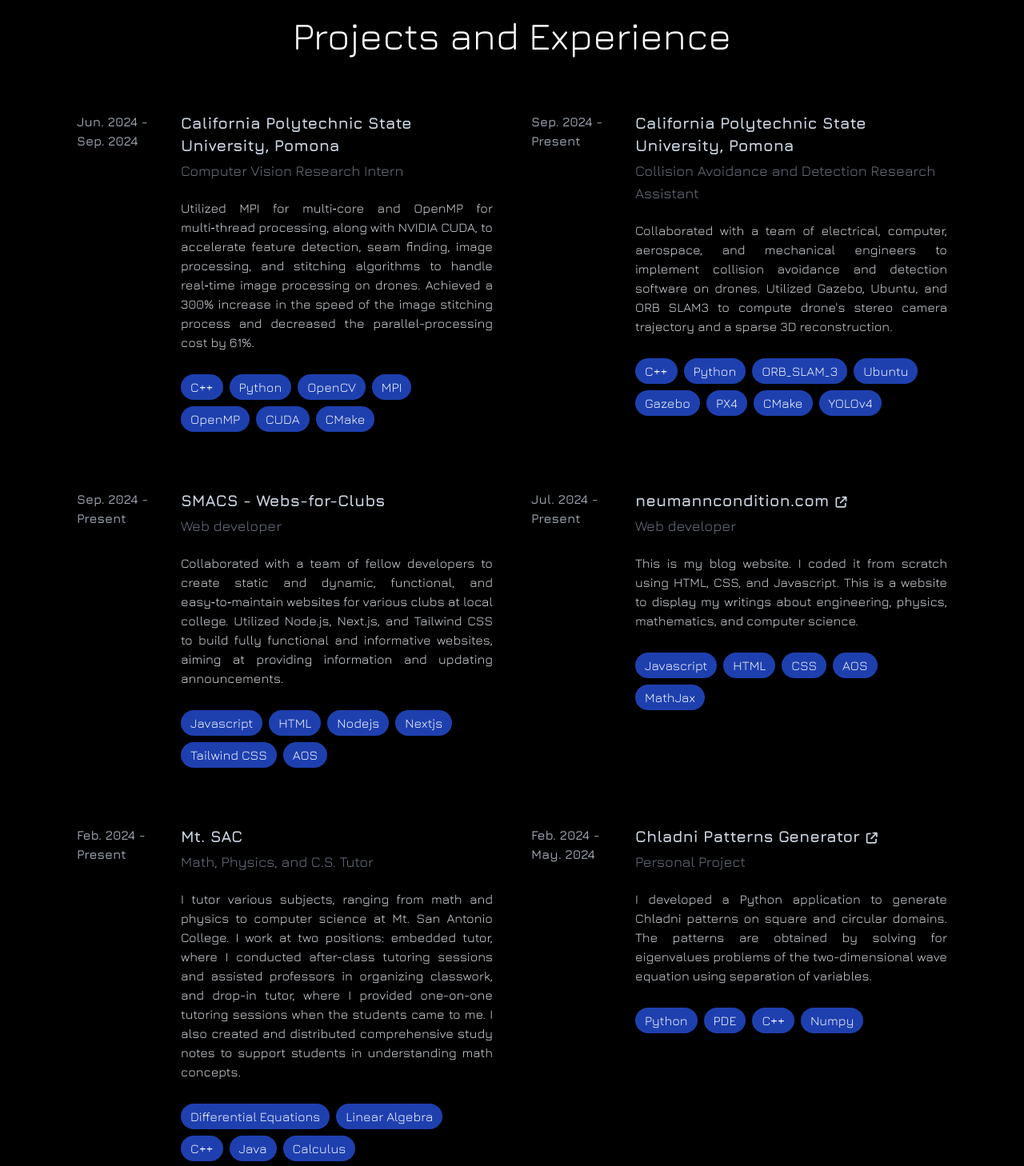
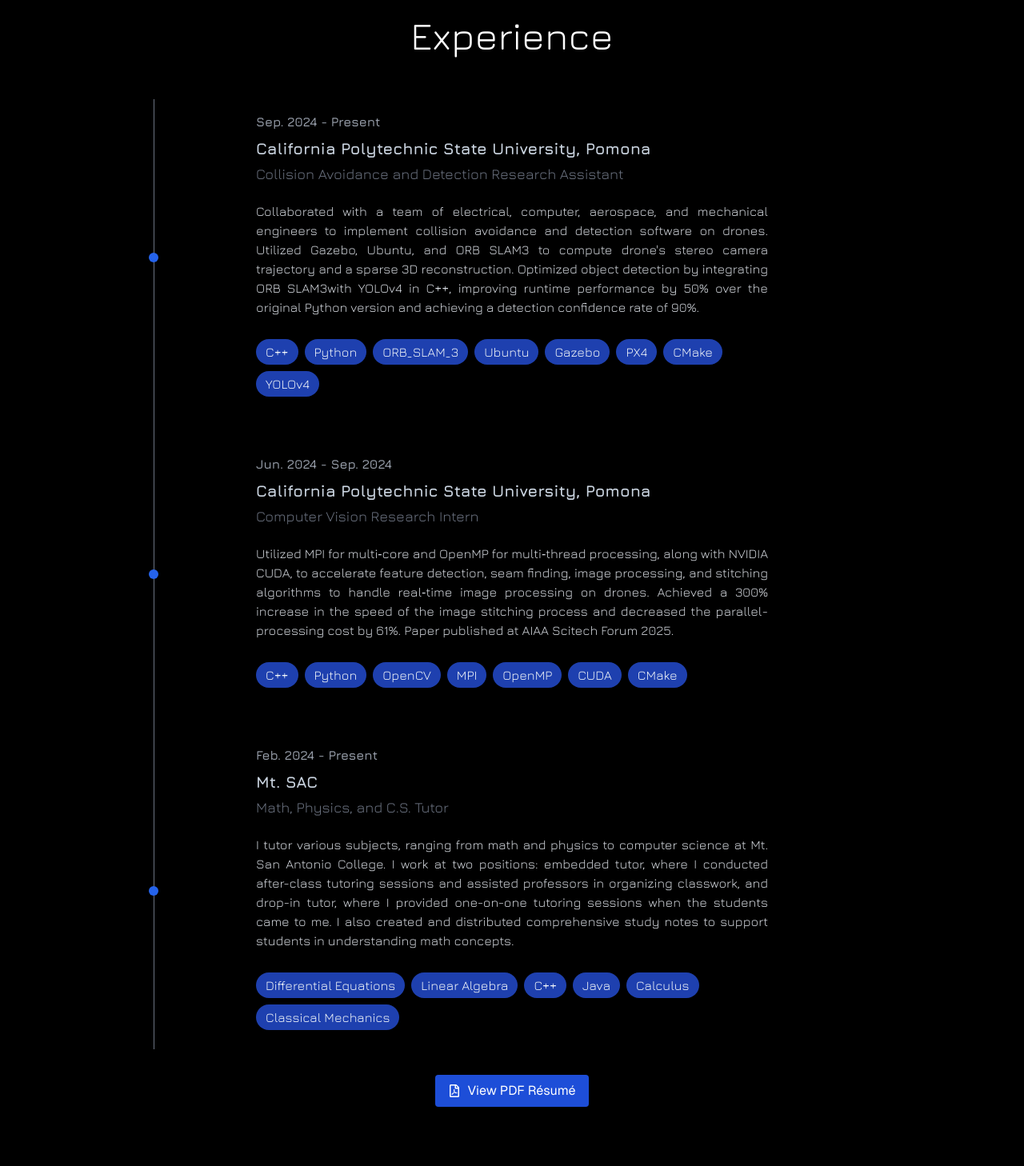
Before and after one commit to hilbertcube/Portfolio, a Next.js app in the folder portfolio/: page / in a window 1280 px wide. Shown: the part 880-2338 px from the top of the page at 80% size. Built offline with nearby package versions, Linux system fonts and the light colour scheme.

Commit message:
layout change

```diff
--- /dev/null
+++ b/portfolio/src/app/components/ExperienceCard.js
@@ -0,0 +1,41 @@
+import Image from 'next/image';
+
+export default function ExperienceCard({ experiences}) {
+  return (
+    <div className="relative w-full max-w-4xl mx-auto mt-10">
+
+      {/* Timeline vertical line */}
+      <div className="absolute left-0 w-[1px] h-full bg-gray-500"></div>
+
+      {/* Experience Cards with Timeline */}
+      <div className="relative space-y-8 w-full flex flex-col items-center">
+        {experiences.map((job, index) => (
+          <div key={index} className="relative flex items-center w-full">
+
+            {/* Timeline Circle */}
+            <div className="absolute left-0 transform -translate-x-1/2 flex flex-col items-center">
+              <div className="w-3 h-3 bg-blue-600 rounded-full border-0"></div>
+            </div>
+
+            {/* Experience Card */}
+            <div data-aos="fade-up" className="group hover:bg-zinc-900 transition-all duration-200 cursor-pointer font-Jura bg-inherit shadow-md rounded-lg p-4 w-[90%] sm:w-3/4 mx-auto text-[15px] md:text-base">
+              <span className="text-gray-400 text-base font-semibold">{job.time_frame}</span>
+              <h3 className="text-xl font-bold text-slate-300 mt-2">{job.organization}</h3>
+              <h4 className="mt-1 text-lg text-gray-500 group-hover:text-green-500">{job.job_title}</h4>
+              <p className="mt-2 text-gray-300 pt-3 pb-5 text-justify">{job.description}</p>
+
+              {/* Languages and Tools */}
+              <div className="mt-2 flex flex-wrap">
+                {job.languages_and_tools.map((tool, i) => (
+                  <div key={i} className="bg-blue-800 text-slate-100 rounded-full px-3 py-1 mr-2 mb-2">
+                    {tool}
+                  </div>
+                ))}
+              </div>
+            </div>
+          </div>
+        ))}
+      </div>
+    </div>
+  );
+}
--- a/portfolio/src/components/NavFooter.js
+++ b/portfolio/src/app/components/NavFooter.js
@@ -43,7 +43,7 @@
       {/* https://drive.google.com/drive/folders/1yW-UBJ5ur0TDWlJ5QnCJdM8DC0jsSjTw?usp=sharing */}
       <a
         className="nav-link"
-        href="./Resume.pdf"
+        href="/#experience"
         rel="noopener noreferrer"
       >
         <FiFileText />
--- a/portfolio/src/components/ExperienceCard.js
+++ b/portfolio/src/app/components/ProjectCard.js
@@ -1,8 +1,8 @@
 import Image from 'next/image';
 
-export default function EventCard({ info }) {
+export default function ProjectCard({info}) {
   return (
-    <a className="group hover:bg-zinc-900 transition-all duration-200 cursor-pointer font-Jura flex flex-col md:flex-row bg-inherit shadow-md rounded-lg p-4 mb-4" data-aos="fade-up" href={info.link} target="_blank" rel="noopener noreferrer">
+    <a className="group w-full max-w-3xl mx-auto hover:bg-zinc-900 transition-all duration-200 cursor-pointer font-Jura flex flex-col md:flex-row bg-inherit shadow-md rounded-lg p-4 mb-4 text-[15px] md:text-base" data-aos="fade-up" href={info.link} target="_blank" rel="noopener noreferrer">
       {/* Left Column: Time Frame */}
       <div className="md:w-1/4 md:pr-3 flex justify-center">
         <span className="text-gray-400 text-base font-semibold pb-2 mb-2 border-b-2 md:border-b-0">{info.time_frame}</span>
@@ -29,5 +29,6 @@
         </div>
       </div>
     </a>
+
   );
 }
--- a/portfolio/src/app/page.js
+++ b/portfolio/src/app/page.js
@@ -1,40 +1,27 @@
 // "use client";
 // import { useEffect } from "react";
 import Image from "next/image";
-import ProfileImage from '../components/ProfileImage';
-import EventCard from '../components/ExperienceCard';
+import ProfileImage from './components/ProfileImage';
+import ExperienceCard from './components/ExperienceCard';
+import ProjectCard from './components/ProjectCard';
 import '@fortawesome/fontawesome-free/css/all.min.css';
-import Footer from "../components/NavFooter";
+import Footer from "./components/NavFooter";
+import { FaRegFilePdf } from "react-icons/fa";
 
 const exp = [
   {
     organization: 'California Polytechnic State University, Pomona' ,
-    job_title: 'Computer Vision Research Intern',
-    description: 'Utilized MPI for multi‑core and OpenMP for multi‑thread processing, along with NVIDIA CUDA, to accelerate feature detection, seam finding, image processing, and stitching algorithms to handle real‑time image processing on drones. Achieved a 300% increase in the speed of the image stitching process and decreased the parallel-processing cost by 61%.',
-    time_frame: 'Jun. 2024 - Sep. 2024',
-    languages_and_tools: ['C++', 'Python','OpenCV', 'MPI', 'OpenMP', 'CUDA', 'CMake'],
-  },
-  {
-    organization: 'California Polytechnic State University, Pomona' ,
     job_title: 'Collision Avoidance and Detection Research Assistant',
-    description: 'Collaborated with a team of electrical, computer, aerospace, and mechanical engineers to implement collision avoidance and detection software on drones. Utilized Gazebo, Ubuntu, and ORB SLAM3 to compute drone\'s stereo camera trajectory and a sparse 3D reconstruction.',
+    description: 'Collaborated with a team of electrical, computer, aerospace, and mechanical engineers to implement collision avoidance and detection software on drones. Utilized Gazebo, Ubuntu, and ORB SLAM3 to compute drone\'s stereo camera trajectory and a sparse 3D reconstruction. Optimized object detection by integrating ORB SLAM3with YOLOv4 in C++, improving runtime performance by 50% over the original Python version and achieving a detection confidence rate of 90%.',
     time_frame: 'Sep. 2024 - Present',
     languages_and_tools: ['C++', 'Python', 'ORB_SLAM_3', 'Ubuntu', 'Gazebo', 'PX4', 'CMake', 'YOLOv4'],
   },
   {
-    organization: 'SMACS - Webs-for-Clubs' ,
-    job_title: 'Web developer',
-    description: 'Collaborated with a team of fellow developers to create static and dynamic, functional, and easy‑to‑maintain websites for various clubs at local college. Utilized Node.js, Next.js, and Tailwind CSS to build fully functional and informative websites, aiming at providing information and updating announcements.',
-    time_frame: 'Sep. 2024 - Present',
-    languages_and_tools: ['Javascript', 'HTML', 'Nodejs' , 'Nextjs' , 'Tailwind CSS', 'AOS'],
-  },
-  {
-    organization: 'neumanncondition.com' ,
-    job_title: 'Web developer',
-    description: 'This is my blog website. I coded it from scratch using HTML, CSS, and Javascript. This is a website to display my writings about engineering, physics, mathematics, and computer science.',
-    time_frame: 'Jul. 2024 - Present',
-    languages_and_tools: ['Javascript', 'HTML', 'CSS', 'AOS', 'MathJax'],
-    link: 'https://github.com/Continuum3416/neumanncondition'
+    organization: 'California Polytechnic State University, Pomona' ,
+    job_title: 'Computer Vision Research Intern',
+    description: 'Utilized MPI for multi‑core and OpenMP for multi‑thread processing, along with NVIDIA CUDA, to accelerate feature detection, seam finding, image processing, and stitching algorithms to handle real‑time image processing on drones. Achieved a 300% increase in the speed of the image stitching process and decreased the parallel-processing cost by 61%. Paper published at AIAA Scitech Forum 2025.',
+    time_frame: 'Jun. 2024 - Sep. 2024',
+    languages_and_tools: ['C++', 'Python','OpenCV', 'MPI', 'OpenMP', 'CUDA', 'CMake'],
   },
   {
     organization: 'Mt. SAC' ,
@@ -43,10 +30,53 @@
     time_frame: 'Feb. 2024 - Present',
     languages_and_tools: ['Differential Equations', 'Linear Algebra', 'C++', 'Java', 'Calculus', 'Classical Mechanics'],
   },
+];
+
+
+const projects = [
+  {
+    organization: 'SLAM Point Cloud Generator and Command Line Wrapper' ,
+    job_title: 'Object Detection',
+    description: 'Point cloud generation and plotting for ORB-SLAM3. This project is a combination of two repositories, including a command-line wrapper and a point cloud generator. It utilizes two versions of YOLO: version 4 for C++ and version 11 for Python.',
+    time_frame: 'Feb. 2025 - Present',
+    languages_and_tools: ['C','C++', 'Python', 'ORB SLAM3', 'YOLOv4', 'YOLOv11', 'Linux'],
+    link: 'https://github.com/Continuum3416/darknet-YOLOv4-cpp'
+  },
+  {
+    organization: 'OpenGL 3D Object Renderer' ,
+    job_title: 'Low-level Graphics Programming',
+    description: '3D Object Renderer for common geometric shapes—including triangle, cube, sphere, and torus (donut) using OpenGL, a cross-platform, low-level API for rendering 2D and 3D vector graphics. Built with CMake, GLFW, GLAD, GLEW, GLM, and FreeGLUT.',
+    time_frame: 'Feb. 2025 - Present',
+    languages_and_tools: ['C++','GLFW', 'GLAD', 'GLEW' , 'GLW' , 'FreeGLUT', 'CMake', 'MSVC', 'vcpkg'],
+    link: 'https://github.com/Continuum3416/OpenGL-Object-Rendering'
+  },
+  {
+    organization: '2D Physics Engine' ,
+    job_title: 'Graphics Programming, Numerical Methods',
+    description: 'A collection of repositories to implement physics from scratch in C++, utilizing SFML for real‑time rendering and visualization. Implemented multiple numerical integration methods, including Euler (explicit/implicit), Verlet, and Runge‑Kutta (RK4), to accurately simulate motion; integrated rigid‑body collision detection for realistic interactions. Added a spatial grid for better optimization.',
+    time_frame: 'Jan. 2025 - Present',
+    languages_and_tools: ['C++','SFML', 'CMake', 'vcpkg', 'Numerical Methods'],
+    link: 'https://github.com/Continuum3416/Spatial-Grid-Partitioning'
+  },
+  {
+    organization: 'SMACS - Webs-for-Clubs' ,
+    job_title: 'Web Development',
+    description: 'Collaborated with a team of fellow developers to create static and dynamic, functional, and easy‑to‑maintain websites for various clubs at local college. Utilized Node.js, Next.js, and Tailwind CSS to build fully functional and informative websites, aiming at providing information and updating announcements.',
+    time_frame: 'Sep. 2024 - Present',
+    languages_and_tools: ['Javascript', 'HTML', 'Nodejs' , 'Nextjs' , 'Tailwind CSS', 'AOS'],
+  },
+  {
+    organization: 'neumanncondition.com' ,
+    job_title: 'Web Development, Blogging',
+    description: 'This is my blog website. I coded it from scratch using HTML, CSS, and Javascript. This is a website to display my writings about engineering, physics, mathematics, and computer science.',
+    time_frame: 'Jul. 2024 - Present',
+    languages_and_tools: ['Javascript', 'HTML', 'CSS', 'AOS', 'MathJax'],
+    link: 'https://github.com/Continuum3416/neumanncondition'
+  },
   {
     organization: 'Chladni Patterns Generator' ,
-    job_title: 'Personal Project',
-    description: 'I developed a Python application to generate Chladni patterns on square and circular domains. The patterns are obtained by solving for eigenvalues problems of the two-dimensional wave equation using separation of variables.',
+    job_title: 'Scientific Programming',
+    description: 'Developed a Python script to generate an unlimited number of Chladni patterns on square and circular domains. The patterns are obtained by solving for eigenvalues of the two-dimensional wave equation through separation of variables  and elimination of the Bessel functions of the 2nd kind.',
     time_frame: 'Feb. 2024 - May. 2024',
     languages_and_tools: ['Python', 'PDE', 'C++', 'Numpy'],
     link: 'https://github.com/Continuum3416/Chladni-Patterns-Generator'
@@ -75,7 +105,7 @@
               <span className="font-bold">Tools:</span> CMake, Makefiles, Boost, GDB, MSVC, vcpkg, VMWare, Conda, Docker, Linux, WSL2, CUDA Toolkit, OpenCV
             </p>
             <p className="work-summary" data-aos="zoom-in" data-aos-once="true">
-              My work mainly involves graphics programming, image processing, drone collision detection, and physics simulation. I also do web development (sometimes) using vanilla JS with CSS3 or Next.js with Tailwind CSS.
+              My work mainly involves graphics programming, image processing, drone collision detection, and physics simulation. I also do web development (sometimes), mainly using vanilla JS with CSS3 or Next.js with Tailwind CSS.
             </p>
           </div>
 
@@ -92,8 +122,8 @@
               <i className="fa-brands fa-linkedin"></i>
             </a>
 
-            <a href="https://discordapp.com/users/750019342518714398" target="_blank" className="social-media" data-aos="fade-in" data-aos-delay="800" data-aos-easing="ease-in-out" data-aos-once="true">
-              <i className="fa-brands fa-discord"></i>
+            <a href="https://t.me/doodle157" target="_blank" className="social-media" data-aos="fade-in" data-aos-delay="800" data-aos-easing="ease-in-out" data-aos-once="true">
+              <i className="fa-brands fa-telegram"></i>
             </a>
 
             <a href="https://www.instagram.com/don.d.le/" target="_blank" className="social-media" data-aos="fade-in" data-aos-delay="1000" data-aos-easing="ease-in-out" data-aos-once="true">
@@ -105,14 +135,27 @@
         <Footer/>
       </div>
 
-      <div id="experience" className="bg-black text-white items-center justify-items-center p-4 pt-20 pb-20 sm:p-20 font-[family-name:var(--font-geist-sans)]">
-        <div id="projects" className="text-center font-Jura mr-auto ml-auto text-5xl mt-5 mb-14">
-          Projects and Experience
-        </div>
+      <div className="bg-black text-white items-center justify-items-center p-4 pt-20 pb-20 sm:p-20 font-[family-name:var(--font-geist-sans)]">
         <div className="max-w-[1400px]">
-          <div className="grid grid-cols-1 ms:grid-cols-2 gap-4">
-            {exp.map((job, index) => (
-              <EventCard key={index} info={job} />
+          <div id="experience" className="text-center font-Jura mr-auto ml-auto text-5xl mt-5 mb-14">
+            Experience
+          </div>
+          <div>
+            <ExperienceCard experiences={exp} />
+            <div className="flex justify-center mt-8 mb-4">
+              <a href='./Resume.pdf' rel="noopener noreferrer" className="cursor-pointer inline-flex items-center gap-2 px-4 py-2 text-white bg-blue-700 rounded hover:bg-blue-600">
+                <FaRegFilePdf />
+                View PDF Résumé
+              </a>
+            </div>
+          </div>
+
+          <div id="projects" className="text-center font-Jura mr-auto ml-auto text-5xl mt-32 mb-14">
+            Projects
+          </div>
+          <div className="grid grid-cols-1 ms:grid-cols-1 gap-4">
+            {projects.map((job, index) => (
+              <ProjectCard key={index} info={job} />
             ))}
           </div>
         </div>
--- a/portfolio/src/app/publications/page.js
+++ b/portfolio/src/app/publications/page.js
@@ -1,8 +1,8 @@
 "use client";
 import '@fortawesome/fontawesome-free/css/all.min.css';
 import { useState } from "react";
-import Footer from "../../components/NavFooter";
-import PublicationCard from "../../components/PublicationCard";
+import Footer from "../components/NavFooter";
+import PublicationCard from "../components/PublicationCard";
 
 export default function Home() {
   const [publications] = useState([
```
Also changed, not shown: portfolio/src/app/components/ProfileImage.js (renamed from portfolio/src/components/ProfileImage.js), portfolio/src/app/components/PublicationCard.js (renamed from portfolio/src/components/PublicationCard.js).
